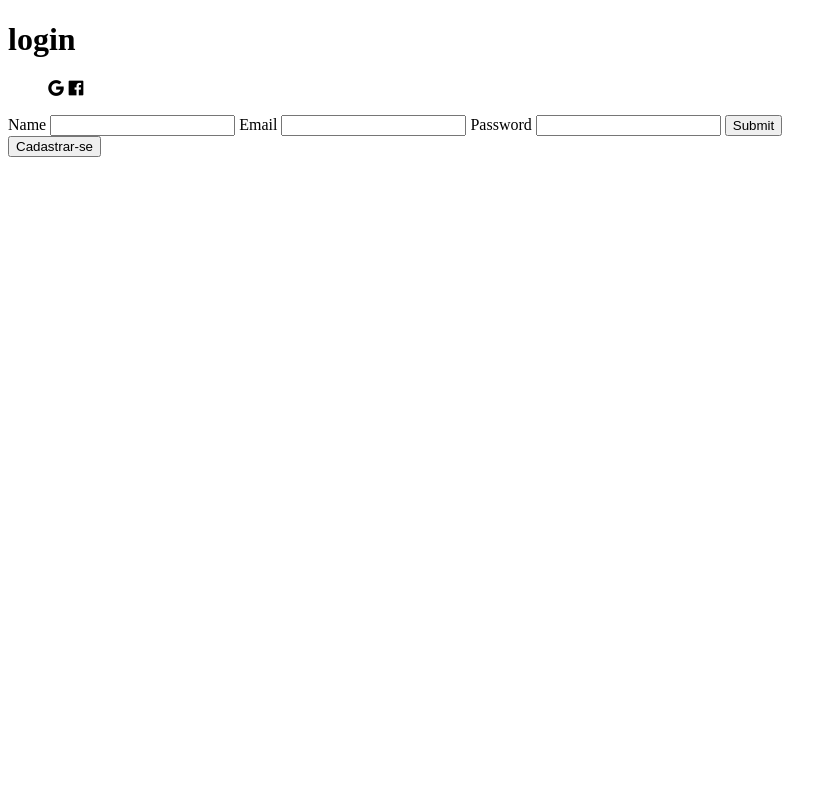
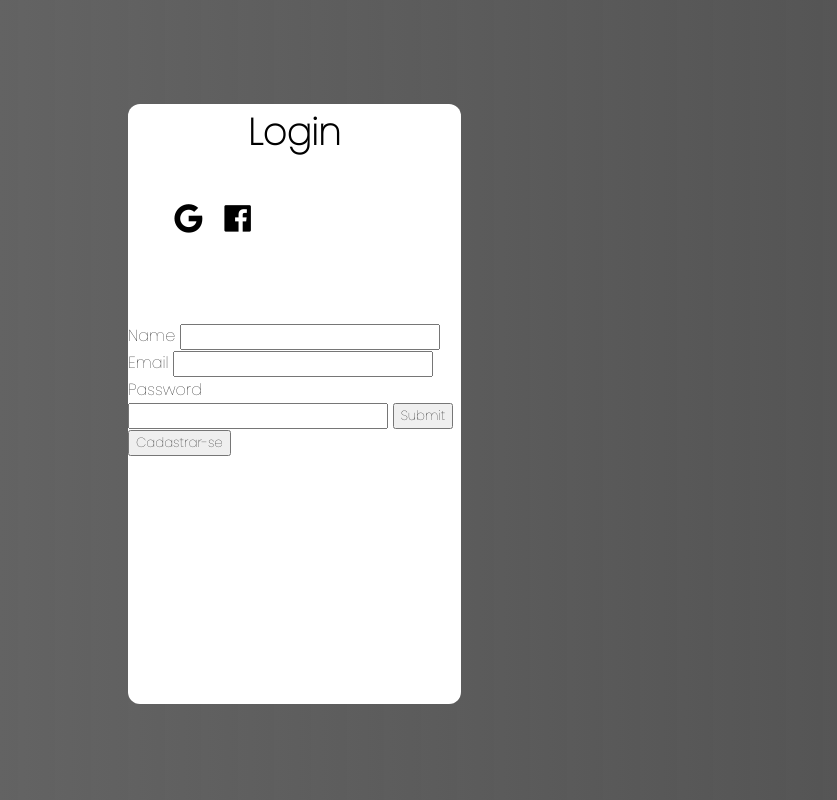
Before and after one commit to HAndradeSJ/Ecommerce, a plain HTML site: page login.html in a window 1280 px wide. Shown: the whole page, without its empty margins (0-837 px from the left). Drawn offline with nearby package versions, Linux system fonts and the light colour scheme.

Commit message:
versao 3

```diff
--- a/login.css
+++ b/login.css
@@ -2,3 +2,49 @@
 @import url('https://fonts.googleapis.com/css2?family=Poppins:wght@100&family=Roboto:wght@100&display=swap');
 
 /* variaveis */
+:root{
+    --font-default: 'Poppins', sans-serif;
+    --cor-primaria:	#1C1C1C;
+}
+/* default */
+*{
+    margin:0;
+    left: 0;
+    bottom:0;
+    box-sizing:border-box;
+    color:black;
+    font-family:'Poppins', sans-serif;
+}
+body{
+    background-image:linear-gradient( to right,rgba(85, 85, 85, 0.918),#1c1c1cc7);
+    background-position:center;
+}
+/* div do quadro central */
+.cotanier{
+    margin-top:13vh;
+    margin-left:10vw;
+    border-radius:12px;
+    width:26vw;
+    height:75vh;
+    background-color:white;
+}
+/* titulo do login */
+.cotanier h1{
+    font-weight:bold;
+    font-size: 2.3rem;
+    text-align:center;
+}
+/* redes Socias */
+.redes-socias{
+    font-size:1.8rem;
+    margin-top:5vh
+}
+.redes-socias i{
+    padding:6px;
+    align-items:center;
+}
+
+/* formulario */
+.formulario{
+    margin-top:10vh;
+}
--- a/login.html
+++ b/login.html
@@ -12,7 +12,7 @@
 <body>
     <div class="cotanier">
         <!-- nome da pagina -->
-        <h1>login</h1>
+        <h1>Login</h1>
         <!-- cadastrar com as redes Socias -->
         <div class="redes-socias">
             <ul>
```
